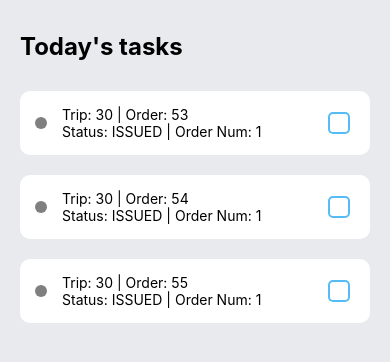
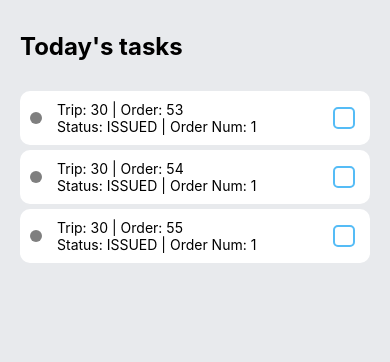
Before and after one commit to KhaledElOrbany/react-native-sandbox, a React Native app: screen / in a window 390 px wide. Shown: the top 362 px of the page. Built offline with nearby package versions, Linux system fonts and the light colour scheme.

Commit message:
Update padding and marginBottom in Task component

```diff
--- a/modules/Task.jsx
+++ b/modules/Task.jsx
@@ -29,12 +29,12 @@ const Task = ({ item }) => {
 const styles = StyleSheet.create({
   item: {
     backgroundColor: '#FFF',
-    padding: 15,
+    padding: 10,
     borderRadius: 10,
     flexDirection: 'row',
     alignItems: 'center',
     justifyContent: 'space-between',
-    marginBottom: 20,
+    marginBottom: 5,
   },
   disabledItem: {
     opacity: 0.7,
```
